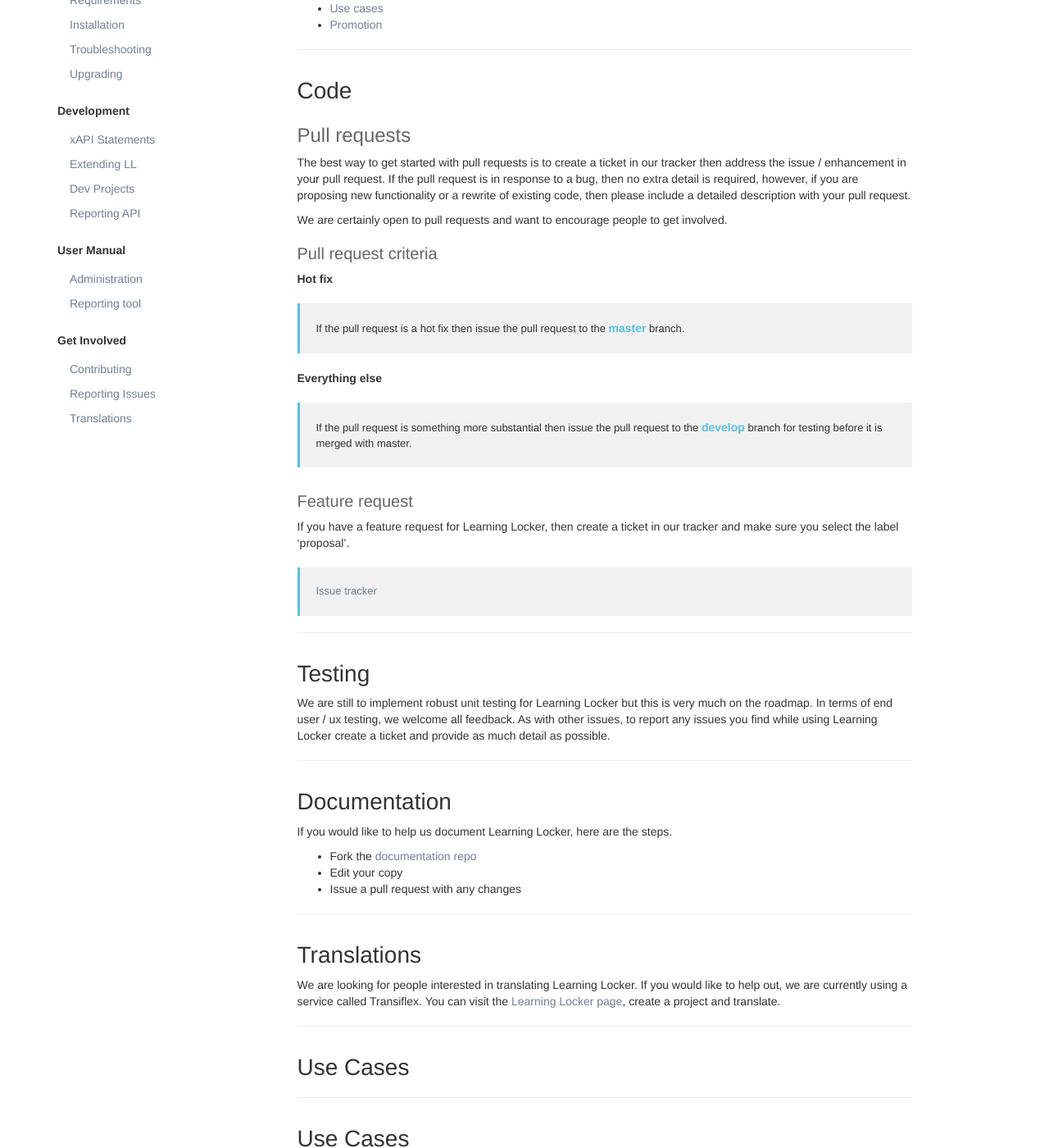
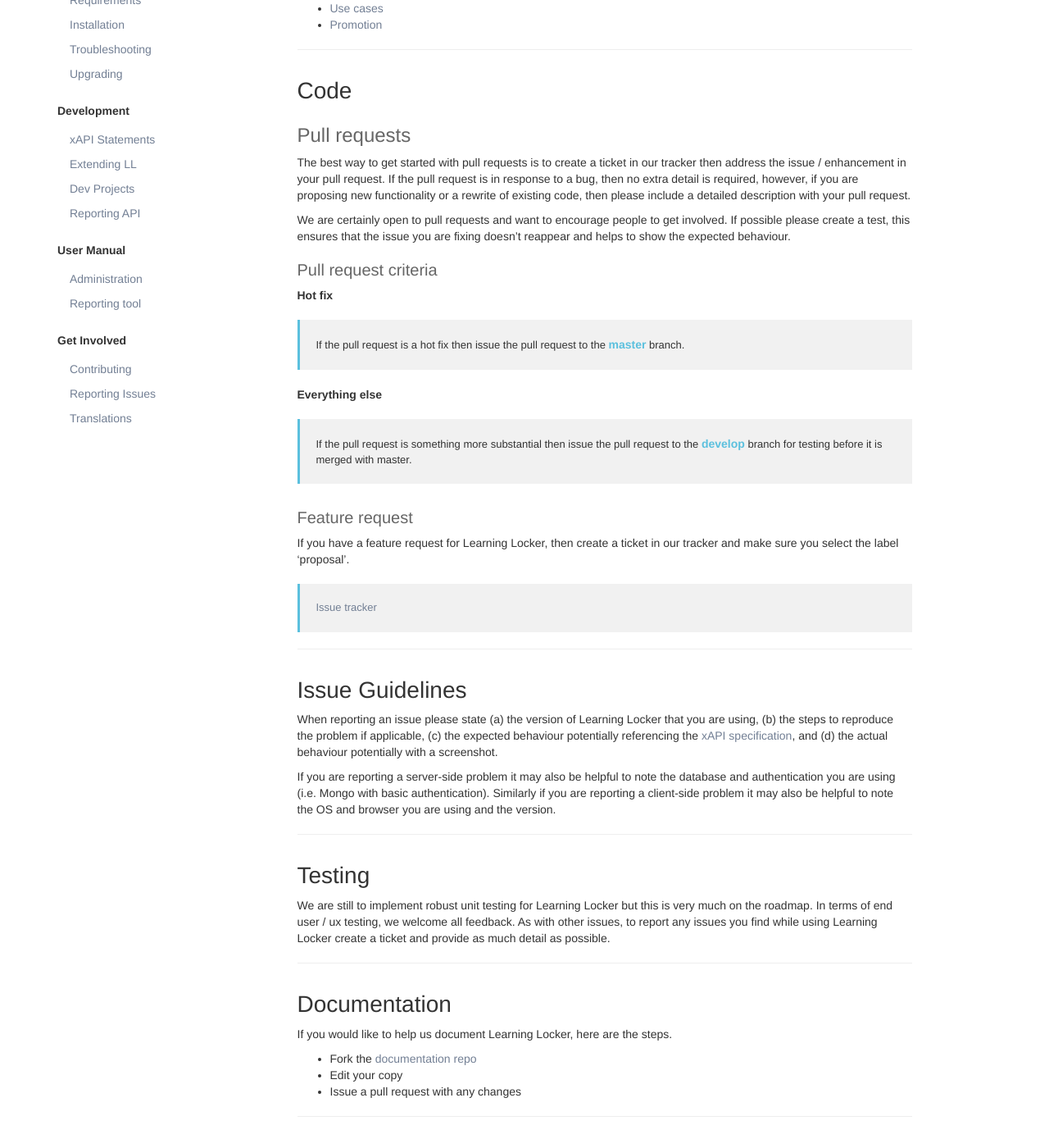
Before and after one commit to LearningLocker/docs, a Jekyll site: the page built from contribute.md, in a window 1280 px wide and 1400 px high, scrolled down 671 px. Shown: the whole window at 82% size. Built offline with Jekyll 4.4.1, drawn with Linux system fonts in a browser that asks for light colours; nearby versions of some CDN libraries.

Commit message:
Updates the contribution guidelines.

```diff
--- a/contribute.md
+++ b/contribute.md
@@ -19,7 +19,7 @@
 
 The best way to get started with pull requests is to create a ticket in our tracker then address the issue / enhancement in your pull request. If the pull request is in response to a bug, then no extra detail is required, however, if you are proposing new functionality or a rewrite of existing code, then please include a detailed description with your pull request.
 
-We are certainly open to pull requests and want to encourage people to get involved.
+We are certainly open to pull requests and want to encourage people to get involved. If possible please create a test, this ensures that the issue you are fixing doesn't reappear and helps to show the expected behaviour.
 
 #### Pull request criteria
 
@@ -34,6 +34,12 @@
 If you have a feature request for Learning Locker, then create a ticket in our tracker and make sure you select the label 'proposal'.
 
 > [Issue tracker](https://github.com/LearningLocker/learninglocker/issues)
+
+## Issue Guidelines
+
+When reporting an issue please state (a) the version of Learning Locker that you are using, (b) the steps to reproduce the problem if applicable, (c) the expected behaviour potentially referencing the [xAPI specification](https://github.com/adlnet/xAPI-Spec/blob/master/xAPI.md), and (d) the actual behaviour potentially with a screenshot.
+
+If you are reporting a server-side problem it may also be helpful to note the database and authentication you are using (i.e. Mongo with basic authentication). Similarly if you are reporting a client-side problem it may also be helpful to note the OS and browser you are using and the version.
 
 ## Testing
 
```
Also changed, not shown: contributing.md (+1 -4 lines).
